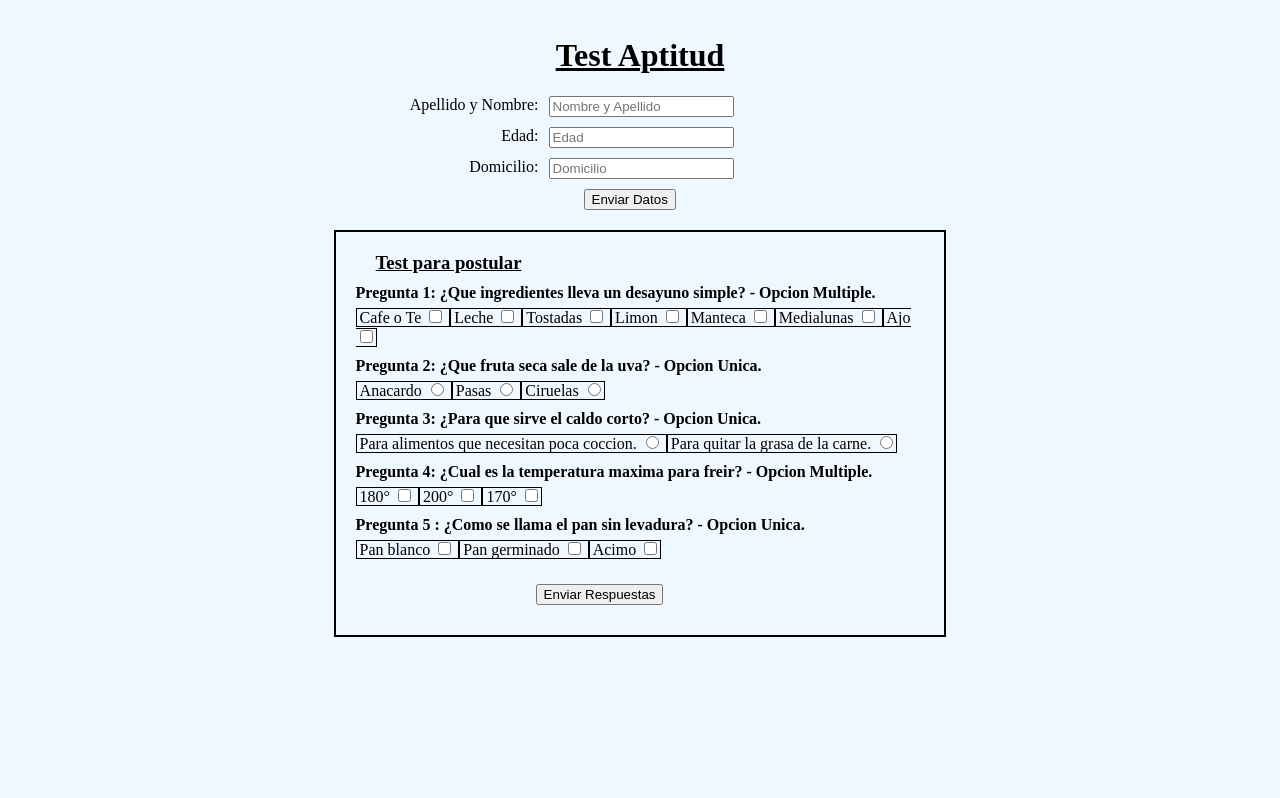
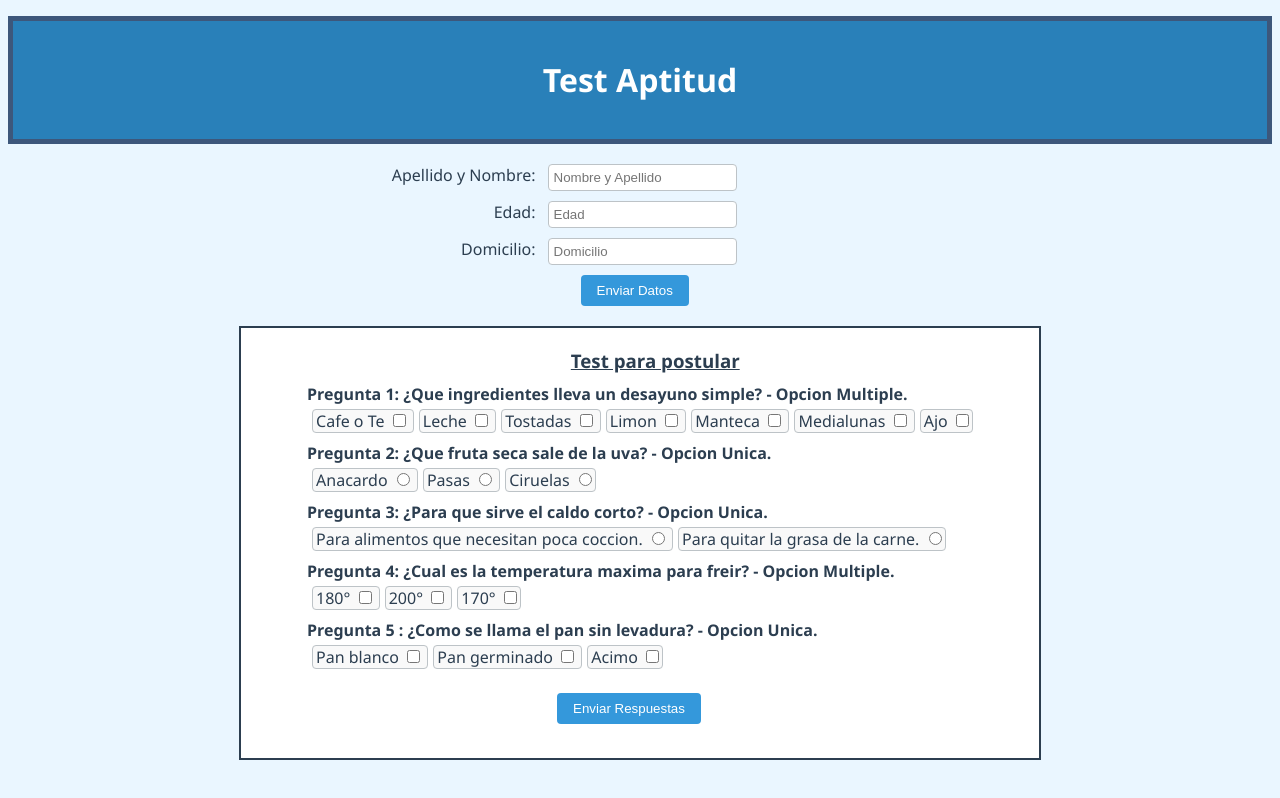
Before and after one commit to BrunoAguinaga0/LPL, a plain HTML site: page Parcial/test-aptitud/test.html in a window 1280 px wide. Drawn offline with Linux system fonts and the light colour scheme.

Commit message:
new comitt

```diff
--- a/Parcial/test-aptitud/style.css
+++ b/Parcial/test-aptitud/style.css
@@ -16,7 +16,7 @@ article {
 }
 
 .form-row label {
-    width: 150px; /* o el mismo ancho para todos */
+    width: 150px;
     margin-right: 10px;
     text-align: right;
 }
--- a/Parcial/test-aptitud/styleindex.css
+++ b/Parcial/test-aptitud/styleindex.css
@@ -1,13 +1,24 @@
-body{background-color:aliceblue;}
+body {
+    background-color: #eaf6ff;
+    color: #2c3e50;
+    font-family: 'Segoe UI', sans-serif;
+}
 
-header{justify-content: center;
-display: flex;}
+header {
+    justify-content: center;
+    display: flex;
+    background-color: #2980b9;
+    color: white;
+    padding: 1rem;
+}
 
 article {
     display: flex;
     flex-direction: column;
     align-items: center;
 }
-.resu{
+
+.resu {
     text-decoration: underline;
+    color: #2c3e50;
 }
--- a/Parcial/test-aptitud/styletest.css
+++ b/Parcial/test-aptitud/styletest.css
@@ -1,7 +1,18 @@
-body{background-color:aliceblue;}
+body {
+    background-color: #eaf6ff;
+    color: #2c3e50;
+    font-family: 'Segoe UI', sans-serif;
+}
 
-header{justify-content: center;
-display: flex;}
+header {
+    justify-content: center;
+    display: flex;
+    background-color: #2980b9;
+    color: white;
+    padding: 1rem;
+    border: 5px rgb(61, 87, 123) solid;
+    margin-bottom: 20px;
+}
 
 article {
     display: flex;
@@ -9,7 +20,8 @@ article {
     align-items: center;
     padding-right: 12.5%;
 }
-article.h2{
+
+article.h2 {
     justify-content: start;
 }
 
@@ -20,65 +32,87 @@ article.h2{
 }
 
 .form-row label {
-
-    width: 150px; /* o el mismo ancho para todos */
-    margin-right: 10px;
+    width: 150px;
+    margin-right: 12px;
     text-align: end;
 }
 
 .form-row input {
     flex: 1;
+    padding: 5px;
+    border: 1px solid #bdc3c7;
+    border-radius: 4px;
 }
 
-h1{
+
+#caja {
+    width: 60%;
+    height: 390px;
+    border: 2px solid #2c3e50;
+    margin: 20px auto;
+    padding: 20px;
+    background-color: white;
+}
+
+#caja #h3test, .Pregunta {
+    margin: 0;
+    width: 100%;
+    text-align: left;
+    padding-left: 310px;
+    box-sizing: border-box;
+}
+
+#h3test {
     text-decoration: underline;
 }
 
-#caja {
-    width: 45%;
-    height: 340 px;
-    border: 2px solid;
-    margin: 20px auto;
-    padding: 20px;
+.rta {
+    border: 1px solid #bdc3c7;
+    padding-left: 3px;
+    background-color: #f9f9f9;
+    margin: 2px 0;
+    margin-left: 5px;
+    border-radius: 4px;
 }
 
-#caja #h3test,.Pregunta{
-    margin: 0;
-    width: 100%;          /* 👈 Hace que el h3 ocupe todo el ancho del contenedor */
-    text-align: left;     /* 👈 Alinea el texto a la izquierda */
-    padding-left: 20px;   /* 👈 Opcional: margen interno para que no quede pegado al borde */
-    box-sizing: border-box; /* 👈 Asegura que el padding no sume ancho extra */
-}
-#h3test{
-    text-decoration: underline;
-}
-
-.rta
-{
-    border: 1px solid;
-    padding-left:3px ;
-}
-.preg{
+.preg {
     padding-top: 5px;
     width: 100%;
     padding-left: 0px;
     align-items: left;
 }
-.Pregunta{
+
+.Pregunta {
+    width: 100%;
     padding-left: 0px;
     margin-top: 10px;
     font-weight: bold;
 }
 
-#questions{
+#questions {
     margin-bottom: 10px;
 }
 
-#enviarPreg{
-    margin-top: 25px;
-    margin-left: 180px;
+#enviarPreg,
+#btnDatos {
+    background-color: #3498db;
+    color: white;
+    border: none;
+    padding: 8px 16px;
+    border-radius: 4px;
+    cursor: pointer;
 }
 
-#btnDatos{
+#enviarPreg:hover,
+#btnDatos:hover {
+    background-color: #2980b9;
+}
+
+#enviarPreg {
+    margin-top: 25px;
+    margin-left: 250px;
+}
+
+#btnDatos {
     margin-left: 195px;
 }
--- a/Parcial/test-aptitud/test.html
+++ b/Parcial/test-aptitud/test.html
@@ -17,15 +17,15 @@
             <form id="datosUsuario">
                 <div class="form-row">
                     <label for="Nombre">Apellido y Nombre:</label>
-                    <input type="text" id="Nombre" placeholder="Nombre y Apellido">
+                    <input type="text" id="Nombre" placeholder="Nombre y Apellido" required>
                 </div>
                 <div class="form-row">
                     <label for="Edad">Edad:</label>
-                    <input type="text" id="Edad" placeholder="Edad">
+                    <input type="text" id="Edad" placeholder="Edad" required>
                 </div>
                 <div class="form-row">
                     <label for="Domicilio">Domicilio:</label>
-                    <input type="text" id="Domicilio" placeholder="Domicilio">
+                    <input type="text" id="Domicilio" placeholder="Domicilio" required>
                 </div>
                 <button id="btnDatos" type="button">Enviar Datos</button>
             </form>
--- a/Parcial/test-aptitud/test.js
+++ b/Parcial/test-aptitud/test.js
@@ -1,27 +1,48 @@
 document.addEventListener('DOMContentLoaded', function () {
     let btnDatos = document.getElementById("btnDatos")
     let btnPreg = document.getElementById("enviarPreg")
-
+    let bandera = false
     btnDatos.addEventListener('click', function () {
         let nombre = document.getElementById("Nombre").value
         let edad = document.getElementById("Edad").value
         let domicilio = document.getElementById("Domicilio").value
+        if (consistenciaDatos(nombre) && consistenciaDatos(edad) && consistenciaDatos(domicilio)){
             localStorage.setItem("nombreUsuario", nombre)
             localStorage.setItem("edadUsuario", edad)
             localStorage.setItem("domicilioUsuario", domicilio)
+            bandera = true
+        }else{
+            bandera = false
+        }
     })
+    function consistenciaDatos(dato) {
+        return !(dato === "")
+}
 
-    btnPreg.addEventListener("click",function(){
+    btnPreg.addEventListener("click", function () {
+        if (bandera){
         let puntajeTotal = 0
         let rta1 = document.querySelectorAll('input[name="preg1"]:checked');
         let rta2 = document.querySelectorAll('input[name="preg2"]:checked');
         let rta3 = document.querySelectorAll('input[name="preg3"]:checked');
         let rta4 = document.querySelectorAll('input[name="preg4"]:checked');
         let rta5 = document.querySelectorAll('input[name="preg5"]:checked');
+        if (consistenciaPreguntas(rta1) && consistenciaPreguntas(rta2) && consistenciaPreguntas(rta3) && consistenciaPreguntas(rta4) && consistenciaPreguntas(rta5)) {
             puntajeTotal = calculoRta1(rta1) + calculoRta2(rta2) + calculoRta3(rta3) + calculoRta4(rta4) + calculoRta5(rta5);
             localStorage.setItem("puntajeUsuario", puntajeTotal)
-        window.location.href="./resultado.html"
+            window.location.href = "./resultado.html"
+        } else {
+            alert("Debes responder todas las preguntas para continuar.");
+        }
+        }else{
+            alert("Falto ingresar un campo de dato personal o no enviaste los datos.")
+        }
     })
+
+
+    function consistenciaPreguntas(rta) {
+        return !(rta.length < 1)
+    }
 
     function calculoRta1(rta) {
         let puntaje1 = 0;
@@ -40,8 +61,8 @@ document.addEventListener('DOMContentLoaded', function () {
                     break
             }
         }
-            puntaje1 = (Math.round((puntaje1 * 0.3)*100)/100)
-            localStorage.setItem("rta1",puntaje1)
+        puntaje1 = (Math.round((puntaje1 * 0.3) * 100) / 100)
+        localStorage.setItem("rta1", puntaje1)
         return puntaje1
     }
 
@@ -53,7 +74,7 @@ document.addEventListener('DOMContentLoaded', function () {
             }
         }
         puntaje2 = (puntaje2 * 0.05)
-            localStorage.setItem("rta2",puntaje2)
+        localStorage.setItem("rta2", puntaje2)
         return puntaje2
     }
     function calculoRta3(rta) {
@@ -64,7 +85,7 @@ document.addEventListener('DOMContentLoaded', function () {
             }
         }
         puntaje3 = (puntaje3 * 0.1)
-            localStorage.setItem("rta3",puntaje3)
+        localStorage.setItem("rta3", puntaje3)
         return puntaje3
     }
     function calculoRta4(rta) {
@@ -80,7 +101,7 @@ document.addEventListener('DOMContentLoaded', function () {
             }
         }
         puntaje4 = (puntaje4 * 0.3)
-            localStorage.setItem("rta4",puntaje4)
+        localStorage.setItem("rta4", puntaje4)
         return puntaje4
     }
 
@@ -97,7 +118,7 @@ document.addEventListener('DOMContentLoaded', function () {
             }
         }
         puntaje5 = (puntaje5 * 0.25)
-            localStorage.setItem("rta5",puntaje5)
+        localStorage.setItem("rta5", puntaje5)
         return puntaje5
     }
 })
--- /dev/null
+++ b/Prubeas/styles.css
@@ -0,0 +1,78 @@
+:root{
+    --primario: rgb(255,240,171);
+}
+
+body{
+    background-image: linear-gradient(180deg, #e8e0af, #527e71);
+    width: 100%;
+    height: 100vh;
+    font-family: "roboto";
+}
+
+section{
+    display: flex;
+    justify-content: center;
+    align-items: center;
+    width: 100%;
+    height: 100%;
+}
+article{
+    box-shadow: 0px 2px 20px rgb(0, 0, 0);
+    border-radius: 15px;
+    background-color: rgb(2, 71, 81);
+    width: 23%;
+    height: 35%;
+    display: flex;
+    flex-direction: column;
+    align-items: center;
+    padding: 20px;
+    transition: transform 0.7s ease;
+
+}
+article:hover {
+    transform: scale(1.05);
+    box-shadow: 0 4px 20px rgb(0, 0, 0);
+}
+
+h2 {
+    color: rgb(0, 212, 126);
+    font-family: "roboto";
+    font-weight: bold;
+    text-shadow: 2px 2px 3px rgba(0, 0, 0, 0.616);
+    letter-spacing: 0.5px;
+    margin-bottom: 20px;
+
+}
+
+input{
+    width: 59%;
+    height: 1.35rem;
+    color: wheat;
+    background-color: rgb(16, 40, 48);
+    padding: 8px 35px 8px 8px; /* Cambiar padding-left a 8px */
+    border-radius: 9px;                        /* Bordes redondeados */
+    margin-bottom: 15px;
+    outline: none;
+    box-shadow: 0 2px 5px rgba(0,0,0,0.05); /* Sombra ligera */
+    transition: border-color 0.3s ease, box-shadow 0.3s ease; /* Transición suave */
+}
+input:focus{
+    box-shadow: 0px 0px 5px rgb(0, 212, 126);
+}
+
+button{
+    font-size: 1rem;
+    background-color: var(--primario);
+    padding: 8px 40px;
+    border-radius: 10px;
+    color: rgb(16, 40, 48) ;
+    transition: all 0.4s ease;
+}
+button:hover{
+    background-color: rgb(207, 192, 128);
+}
+
+*{
+    border: none;
+    font-family: "roboto";
+}
```
Also changed, not shown: Prubeas/index.html (added, +22 -0 lines), TP1/acercade - copia.html (deleted, +0 -37 lines), TP1/formulario - copia.html (deleted, +0 -46 lines), TP1/index - copia.html (deleted, +0 -97 lines), TP1/informacion - copia.html (deleted, +0 -42 lines). Lines whose indentation alone changed are shown as unchanged.
